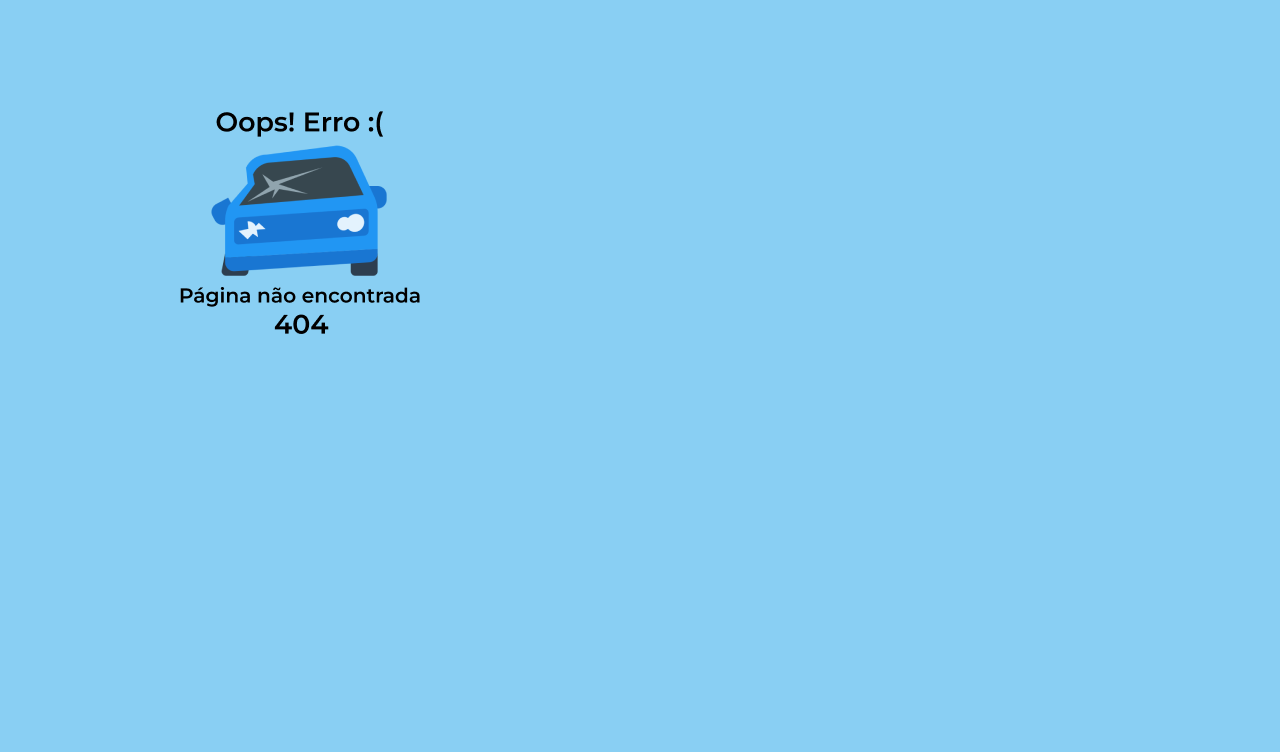
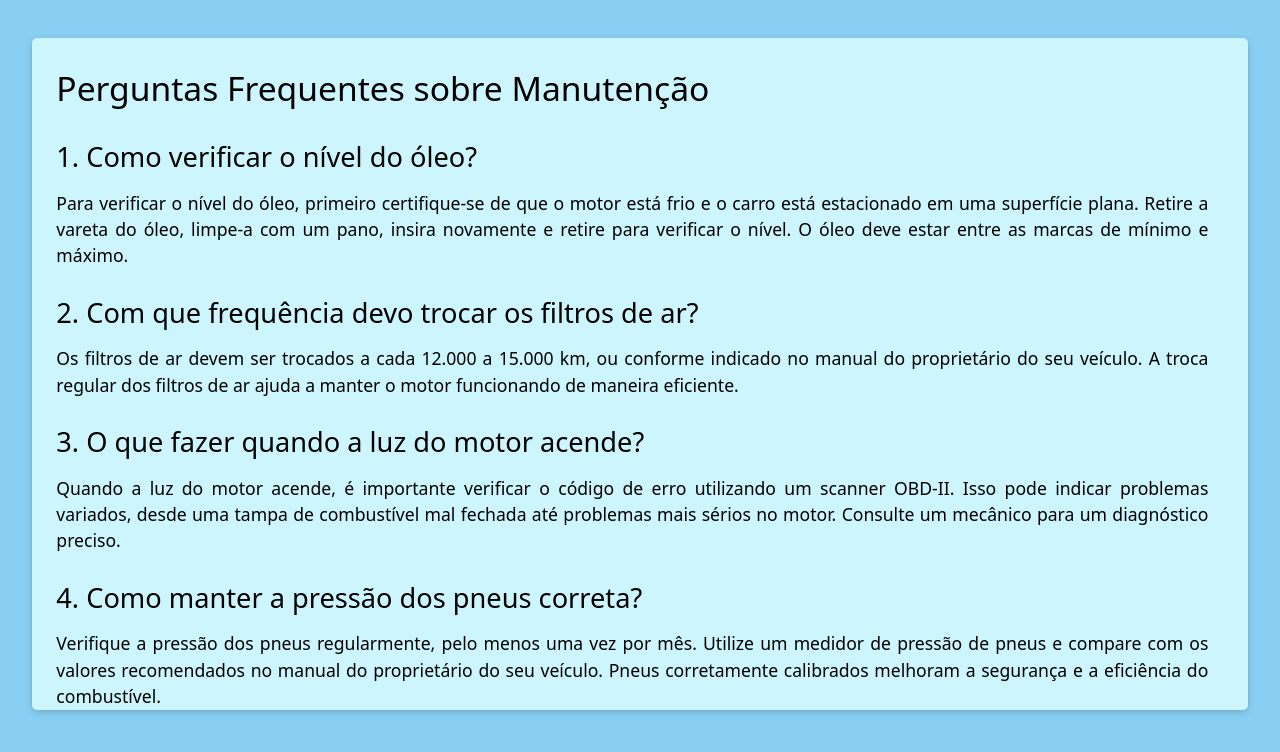
Before and after one commit to felipesora/sprint4-frontend, a Next.js app in the folder carro-seguro/: page /faq in a window 1280 px wide. Before the commit this address had no page. Shown: the top 752 px of the page. Built offline with nearby package versions, Linux system fonts and the light colour scheme.

Commit message:
criação da página de faq

```diff
--- /dev/null
+++ b/carro-seguro/src/app/faq/page.tsx
@@ -0,0 +1,24 @@
+
+export default function FAQ(){
+    return(
+        <main>
+        <div id="container_main">
+            <div id="container_faq">
+                <h1 className="titulo_main">Perguntas Frequentes sobre Manutenção</h1>
+                <h2 className="subtitulo">1. Como verificar o nível do óleo?</h2>
+                <p className="descritivo">Para verificar o nível do óleo, primeiro certifique-se de que o motor está frio e o carro está estacionado em uma superfície plana. Retire a vareta do óleo, limpe-a com um pano, insira novamente e retire para verificar o nível. O óleo deve estar entre as marcas de mínimo e máximo.</p>
+
+                <h2 className="subtitulo">2. Com que frequência devo trocar os filtros de ar?</h2>
+                <p className="descritivo">Os filtros de ar devem ser trocados a cada 12.000 a 15.000 km, ou conforme indicado no manual do proprietário do seu veículo. A troca regular dos filtros de ar ajuda a manter o motor funcionando de maneira eficiente.</p>
+
+                <h2 className="subtitulo">3. O que fazer quando a luz do motor acende?</h2>
+                <p className="descritivo">Quando a luz do motor acende, é importante verificar o código de erro utilizando um scanner OBD-II. Isso pode indicar problemas variados, desde uma tampa de combustível mal fechada até problemas mais sérios no motor. Consulte um mecânico para um diagnóstico preciso.</p>
+
+                <h2 className="subtitulo">4. Como manter a pressão dos pneus correta?</h2>
+                <p className="descritivo faq_descritivo4">Verifique a pressão dos pneus regularmente, pelo menos uma vez por mês. Utilize um medidor de pressão de pneus e compare com os valores recomendados no manual do proprietário do seu veículo. Pneus corretamente calibrados melhoram a segurança e a eficiência do combustível.</p>
+            </div>
+
+        </div>
+    </main>
+    );
+}
```
